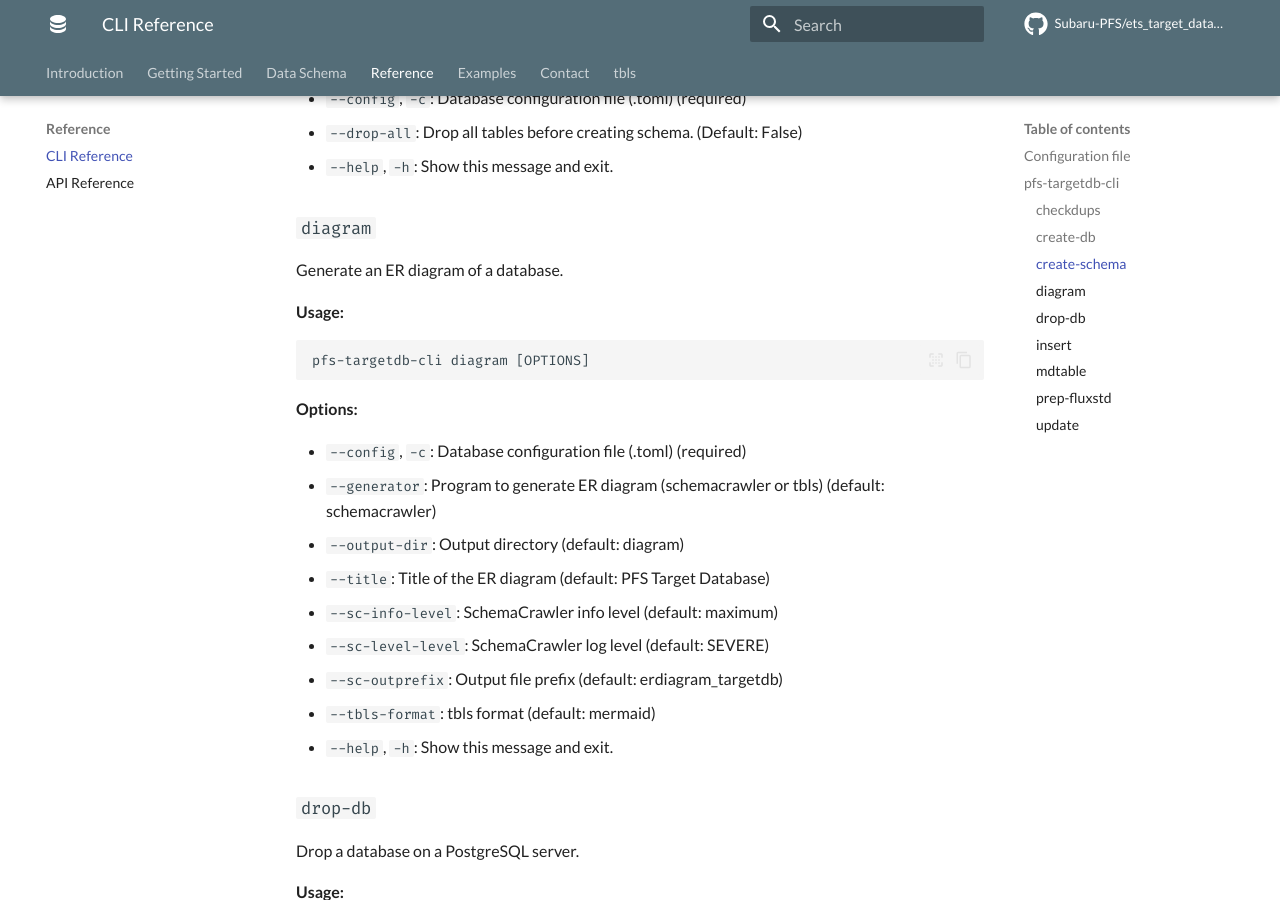
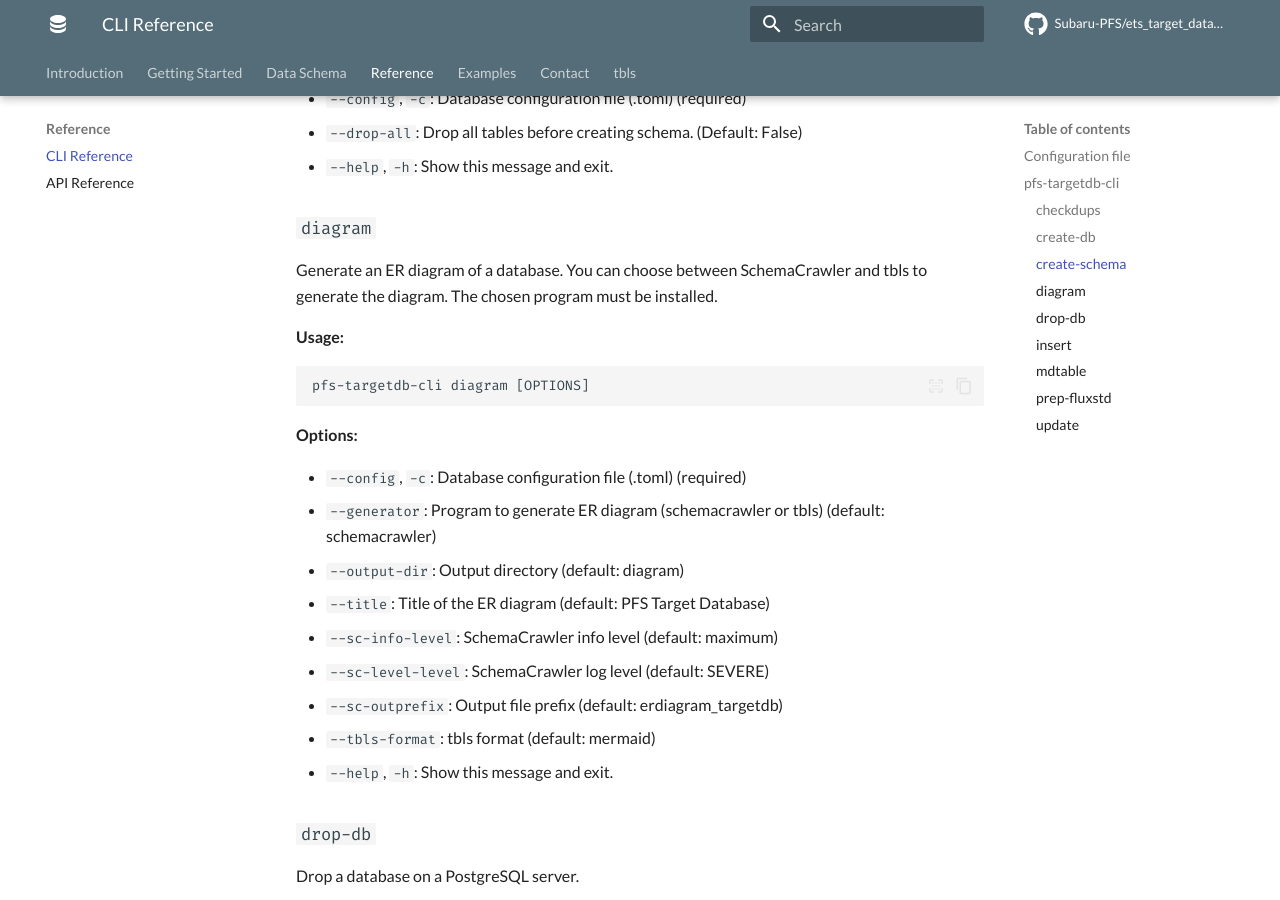
Before and after one commit to Subaru-PFS/ets_target_database, an MkDocs documentation site: the page built from docs/reference/cli.md, in a window 1280 px wide and 900 px high, scrolled down 2252 px. Built offline with MkDocs 1.6.1 and Material for MkDocs 9.7.7, drawn with Linux system fonts in a browser that asks for light colours; plug-ins that fetch from the network failed and are left out; comment, search, counter and statistics services are not loaded.

```diff
--- a/docs/reference/cli.md
+++ b/docs/reference/cli.md
@@ -91,7 +91,8 @@ pfs-targetdb-cli create-schema [OPTIONS]
 - `--help`, `-h`: Show this message and exit.
 
 ### `diagram`
-Generate an ER diagram of a database.
+Generate an ER diagram of a database. You can choose between SchemaCrawler and tbls to generate the diagram.
+The chosen program must be installed.
 
 **Usage:**
 
```
Also changed, not shown: docs/getting_started.md (+2 -1 lines).
